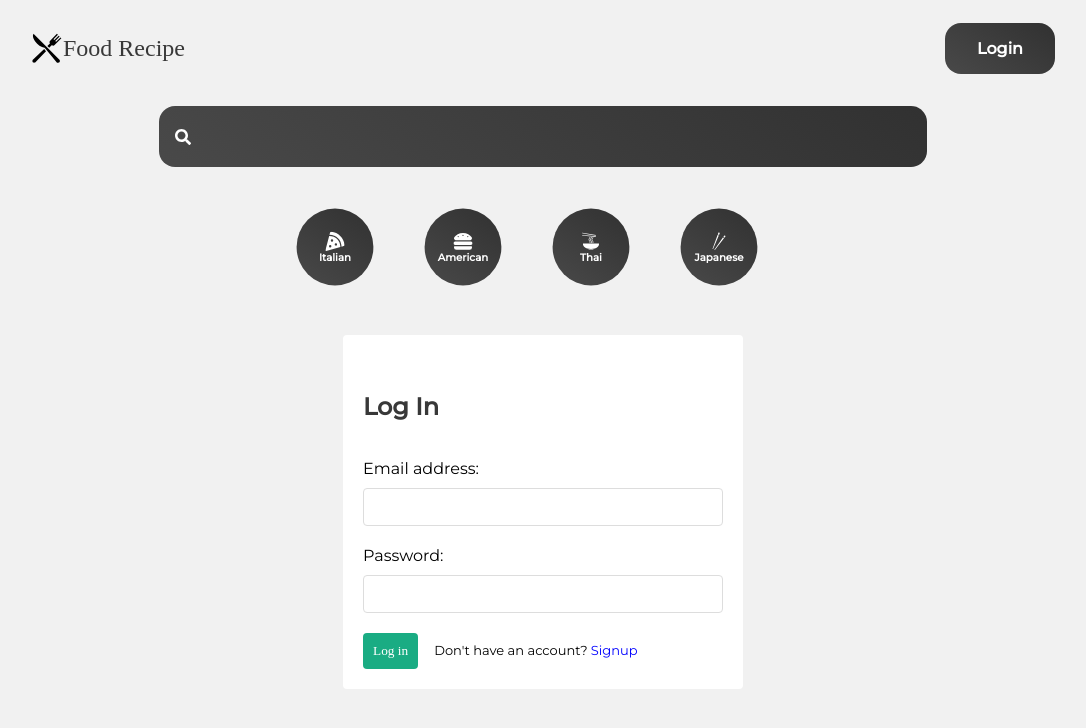
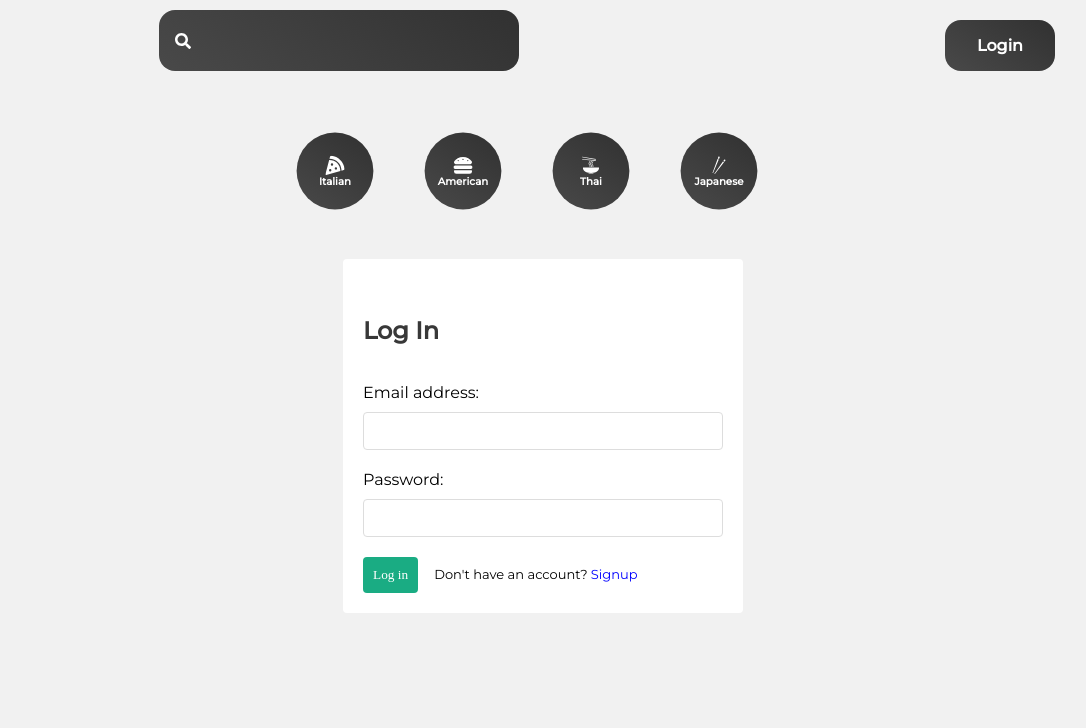
Before and after one commit to rakibul-wdp/Simple-page, a React (Create React App) app in the folder client/: page /login in a window 1280 px wide. Shown: the top 728 px of the page, without its empty margins (97-1183 px from the left). Built offline with nearby package versions, Linux system fonts and the light colour scheme.

Commit message:
side bar move top

```diff
--- a/client/src/App.js
+++ b/client/src/App.js
@@ -1,14 +1,12 @@
 import { BrowserRouter } from "react-router-dom";
 import Category from "./components/Category";
 import Navbar from "./components/Navbar";
-import Search from "./components/Search";
 import Pages from "./pages/Pages";
 
 function App() {
   return (
     <BrowserRouter>
       <Navbar />
-      <Search />
       <Category />
       <Pages />
     </BrowserRouter>
--- a/client/src/components/Navbar.jsx
+++ b/client/src/components/Navbar.jsx
@@ -1,9 +1,10 @@
 import React from "react";
-import { GiKnifeFork } from "react-icons/gi";
+// import { GiKnifeFork } from "react-icons/gi";
 import { Link } from "react-router-dom";
 import styled from "styled-components";
 import { useAuthContext } from "../hooks/useAuthContext";
 import { useLogout } from "../hooks/useLogout";
+import Search from "./Search";
 
 function Navbar() {
   const { logout } = useLogout();
@@ -15,10 +16,11 @@ function Navbar() {
 
   return (
     <NavWrapper>
-      <Nav>
+      {/* <Nav>
         <GiKnifeFork />
         <Logo to={"/"}>Food Recipe</Logo>
-      </Nav>
+      </Nav> */}
+      <Search />
       <div>
         {user && (
           <>
--- a/client/src/components/Search.jsx
+++ b/client/src/components/Search.jsx
@@ -27,7 +27,7 @@ function Search() {
 }
 
 const FormStyle = styled.form`
-  margin: 0rem 20rem;
+  /* margin: 0rem 20rem; */
 
   div {
     width: 100%;
@@ -39,7 +39,7 @@ const FormStyle = styled.form`
     background: linear-gradient(35deg, #494949, #313131);
     font-size: 1.5rem;
     color: white;
-    padding: 1rem 3rem;
+    padding: 1rem 2rem;
     border: none;
     border-radius: 1rem;
     outline: none;
```
